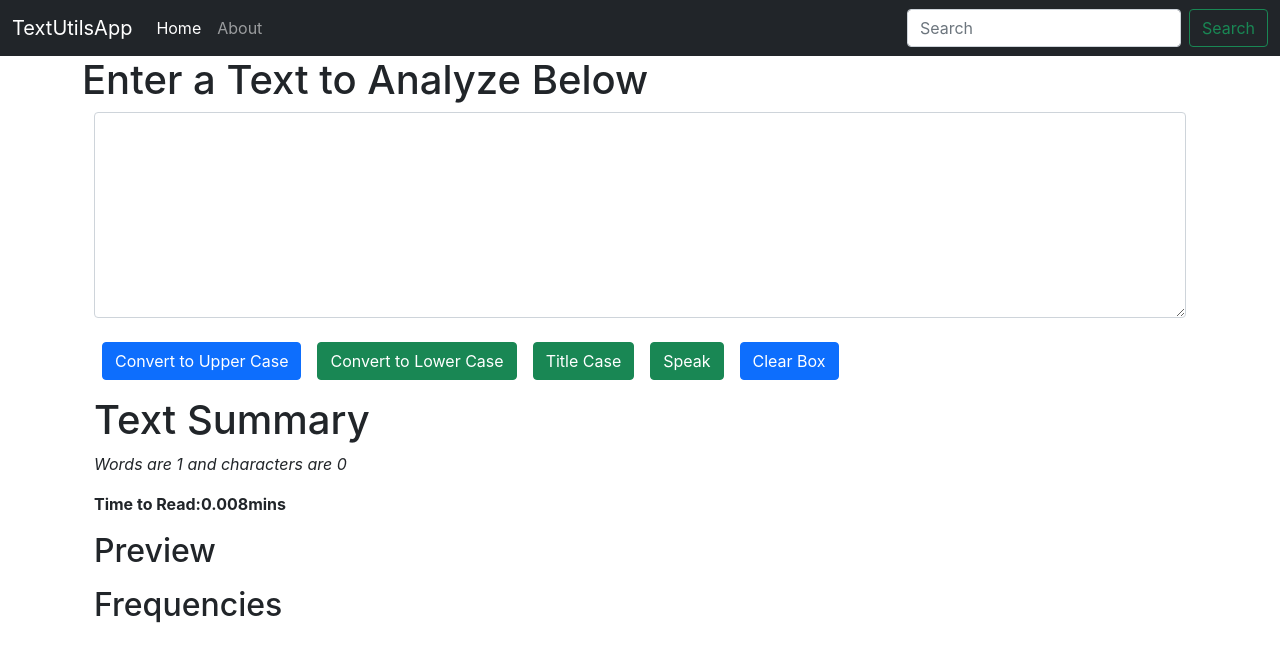
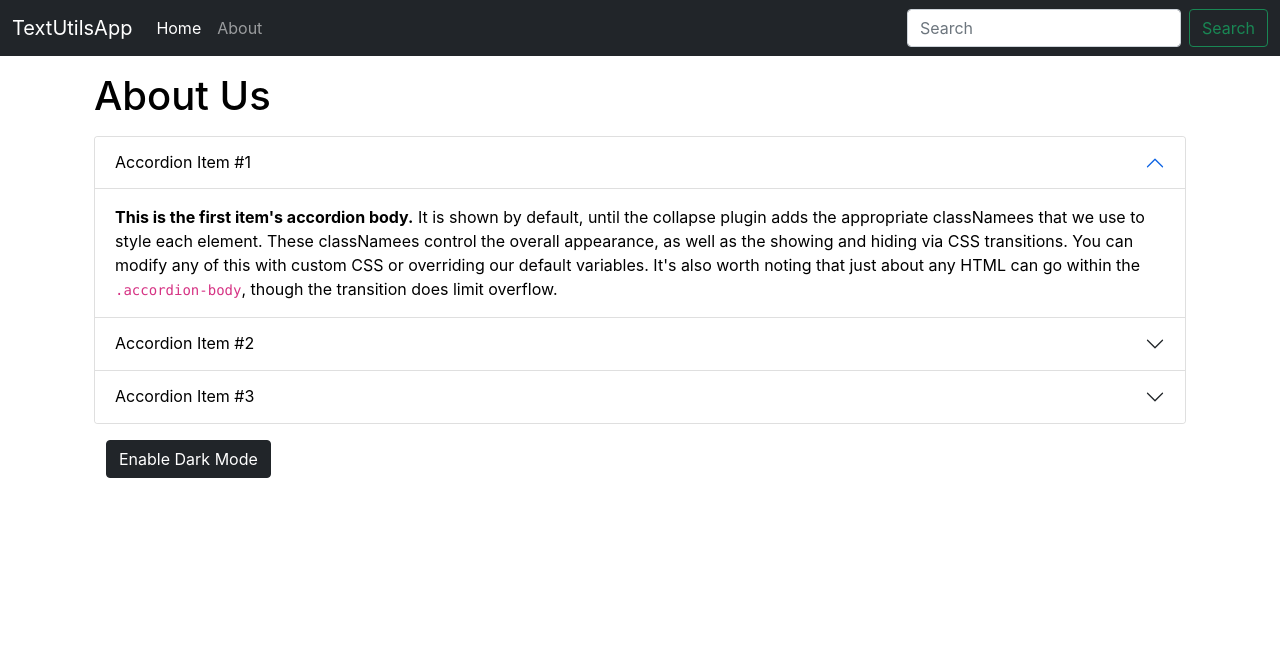
Before and after one commit to bhanu1999/TextUtils, a React (Create React App) app: page /about in a window 1280 px wide. Shown: the top 662 px of the page. Built offline with nearby package versions, Linux system fonts and the light colour scheme.

Commit message:
#10_state variable usage

```diff
--- a/src/App.js
+++ b/src/App.js
@@ -1,14 +1,18 @@
 // import logo from './logo.svg';
 import './App.css';
 import Navbar from './components/Navbar';
-import TextForm from './components/TextForm';
+import About from './components/About';
+
+// import TextForm from './components/TextForm';
 // let name="Bhanu Prakash"
 function App() {
   const element_to_return=(
     <>
     <Navbar title='TextUtilsApp'/>
     <div className="container">
-   <TextForm title="Enter a Text to Analyze Below"></TextForm></div>
+   {/* <TextForm title="Enter a Text to Analyze Below"></TextForm> */}
+   <About></About>
+   </div>
 
 
 
--- /dev/null
+++ b/src/components/About.js
@@ -0,0 +1,138 @@
+import React,{useState} from "react";
+
+export default function About() {
+    const [btntext,setBtnText]=useState("Enable Dark Mode");
+    const [mystyle,setStyle]=useState({
+        color:'black',
+        backgroundColor:'white'
+    })
+    function toggeleStyle(){
+        console.log("toggle clicked");
+        if(mystyle.color==='white')
+        {
+            setStyle({
+                color:'black',
+                backgroundColor:'white'
+            });
+            setBtnText("Enable Dark Mode")
+        }
+        else{
+            setStyle({
+                color:'white',
+                backgroundColor:'black',
+                border:'2px'
+            });
+            setBtnText("Enable Light Mode")
+        }
+    }
+  return (
+    <>
+      <div className="container my-3"  style={mystyle}>
+          <h1>About Us</h1>
+        <div className="accordion my-3" id="accordionExample" style={mystyle}>
+          <div className="accordion-item" >
+            <h2 className="accordion-header" id="headingOne">
+              <button
+                className="accordion-button"
+                type="button"
+                data-bs-toggle="collapse"
+                data-bs-target="#collapseOne"
+                aria-expanded="true"
+                aria-controls="collapseOne"
+                style={mystyle}
+              >
+                Accordion Item #1
+              </button>
+            </h2>
+            <div
+              id="collapseOne"
+              className="accordion-collapse collapse show"
+              aria-labelledby="headingOne"
+              data-bs-parent="#accordionExample"
+            >
+              <div className="accordion-body"  style={mystyle}>
+                <strong>This is the first item's accordion body.</strong> It is
+                shown by default, until the collapse plugin adds the appropriate
+                classNamees that we use to style each element. These classNamees
+                control the overall appearance, as well as the showing and
+                hiding via CSS transitions. You can modify any of this with
+                custom CSS or overriding our default variables. It's also worth
+                noting that just about any HTML can go within the{" "}
+                <code>.accordion-body</code>, though the transition does limit
+                overflow.
+              </div>
+            </div>
+          </div>
+          <div className="accordion-item">
+            <h2 className="accordion-header" id="headingTwo">
+              <button
+                className="accordion-button collapsed"
+                type="button"
+                data-bs-toggle="collapse"
+                data-bs-target="#collapseTwo"
+                aria-expanded="false"
+                aria-controls="collapseTwo"
+                style={mystyle}
+              >
+                Accordion Item #2
+              </button>
+            </h2>
+            <div
+              id="collapseTwo"
+              className="accordion-collapse collapse"
+              aria-labelledby="headingTwo"
+              data-bs-parent="#accordionExample"
+            >
+              <div className="accordion-body"  style={mystyle}>
+                <strong>This is the second item's accordion body.</strong> It is
+                hidden by default, until the collapse plugin adds the
+                appropriate classNamees that we use to style each element. These
+                classNamees control the overall appearance, as well as the
+                showing and hiding via CSS transitions. You can modify any of
+                this with custom CSS or overriding our default variables. It's
+                also worth noting that just about any HTML can go within the{" "}
+                <code>.accordion-body</code>, though the transition does limit
+                overflow.
+              </div>
+            </div>
+          </div>
+          <div className="accordion-item">
+            <h2 className="accordion-header" id="headingThree">
+              <button
+                className="accordion-button collapsed"
+                type="button"
+                data-bs-toggle="collapse"
+                data-bs-target="#collapseThree"
+                aria-expanded="false"
+                aria-controls="collapseThree"
+                style={mystyle}
+              >
+                Accordion Item #3
+              </button>
+            </h2>
+            <div
+              id="collapseThree"
+              className="accordion-collapse collapse"
+              aria-labelledby="headingThree"
+              data-bs-parent="#accordionExample"
+            >
+              <div className="accordion-body"  style={mystyle}>
+                <strong>This is the third item's accordion body.</strong> It is
+                hidden by default, until the collapse plugin adds the
+                appropriate classNamees that we use to style each element. These
+                classNamees control the overall appearance, as well as the
+                showing and hiding via CSS transitions. You can modify any of
+                this with custom CSS or overriding our default variables. It's
+                also worth noting that just about any HTML can go within the{" "}
+                <code>.accordion-body</code>, though the transition does limit
+                overflow.
+              </div>
+            </div>
+          </div>
+        </div>
+        <div className="container my-3">
+        <button className="btn btn-dark" onClick={toggeleStyle}>{btntext}</button></div>
+      </div>
+    </>
+  );
+}
```
